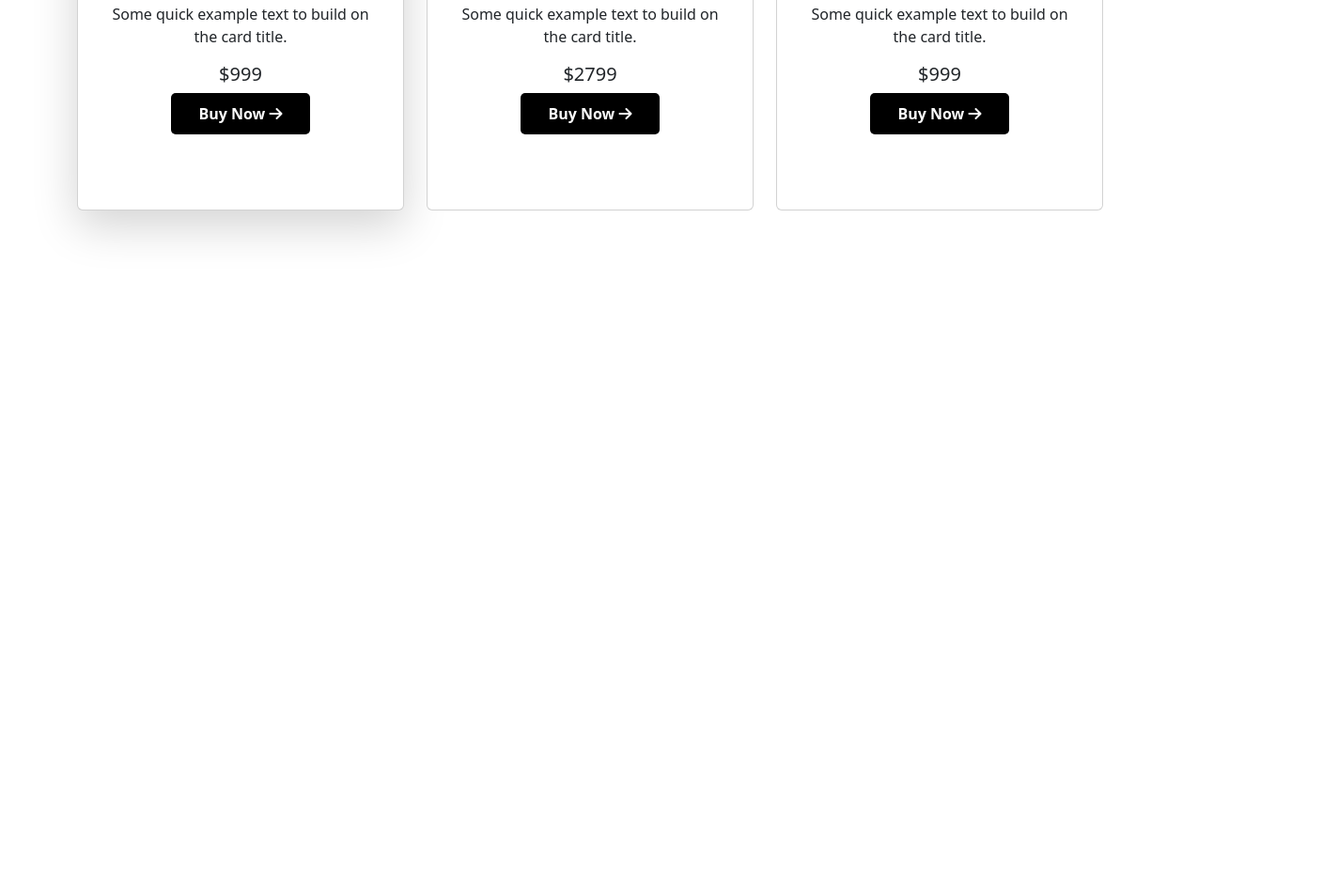
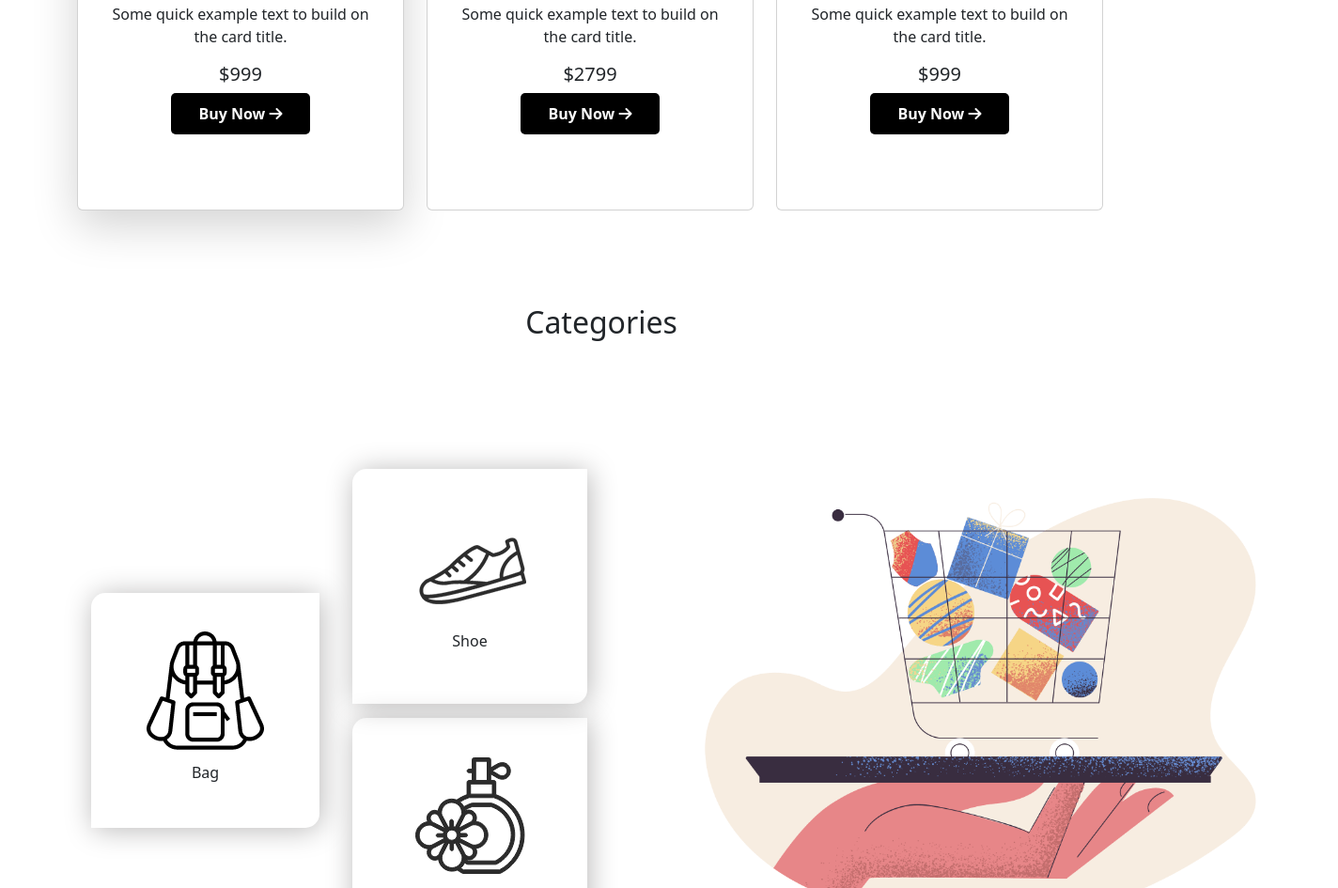
Before and after one commit to AshikurOnotion/hot-gadgets, a plain HTML site: page index.html in a window 1280 px wide. Shown: the part 1855-2800 px from the top of the page at 94% size, 1424 px wide, since content can reach past the window. Before the commit the page ends 2179 px from the top, so only its background shows below. Drawn offline with nearby package versions, Linux system fonts and the light colour scheme.

Commit message:
website font end done

```diff
--- a/index.html
+++ b/index.html
@@ -207,6 +207,45 @@
       </div>
       </div>
 
+        <!--laptop Section Start Here-->
+
+        <div class="container">
+          <h2 class="text-center">Categories</h2>
+        </div>
+
+        <div class="container categories">
+          <div class="half-width d-flex align-items-center">
+            <div class="box1 d-flex align-items-center justify-content-center">
+              <div>
+              <img src="img/Categories/bag.png" alt="">
+              <h6 class="text-center style">Bag</h6>
+            </div>
+            </div>
+            <div class="boxmain">
+            <div class="box1 d-flex align-items-center justify-content-center">
+              <div>
+              <img src="img/Categories/shoe.png" alt="">
+              <h6 class="text-center">Shoe</h6>
+              </div>
+            </div>
+            <div class="box1 d-flex align-items-center justify-content-center">
+              <div>
+              <img src="img/Categories/perfume.png" alt="">
+              <h6 class="text-center style">Perfume</h6>
+            </div>
+            </div>
+          </div>
+
+          </div>
+
+          <div class="half-width">
+            <img src="img/Categories/pale-order.png" alt="">
+          </div>
+
+
+        </div>
+
+
 
 
      <script src="https://cdn.jsdelivr.net/npm/@popperjs/core@2.11.7/dist/umd/popper.min.js" integrity="sha384-zYPOMqeu1DAVkHiLqWBUTcbYfZ8osu1Nd6Z89ify25QV9guujx43ITvfi12/QExE" crossorigin="anonymous"></script>
--- a/style.css
+++ b/style.css
@@ -1,5 +1,10 @@
 
 
+.nav-item{
+
+    font-weight: 600;
+    color: gray;
+}
 .container{
     margin-bottom: 100px;
 }
@@ -33,3 +38,26 @@
 .text-center{
     text-align: center !important;
 }
+
+.box1{
+    height: 250px;
+    width: 250px;
+    box-shadow: 2px 2px 30px rgb(185,184,184);
+    margin: 15px;
+    border-radius: 15px 0;
+
+}
+
+.half-width{
+    width:50%;
+    display: flex;
+    gap: 5px;
+}
+
+.categories{
+    display: flex;
+}
+
+.style{
+    margin-top: 15px;
+}
```
